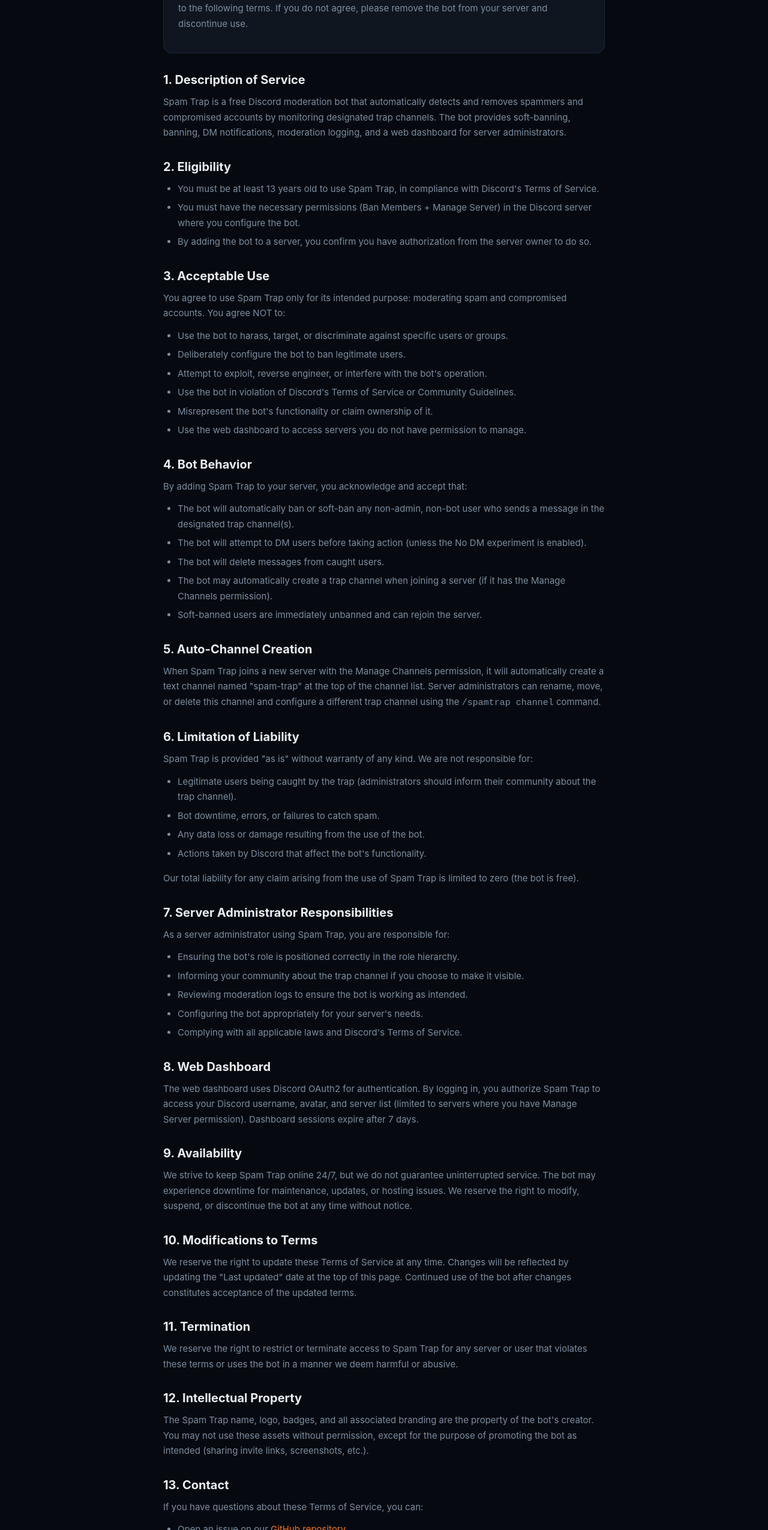
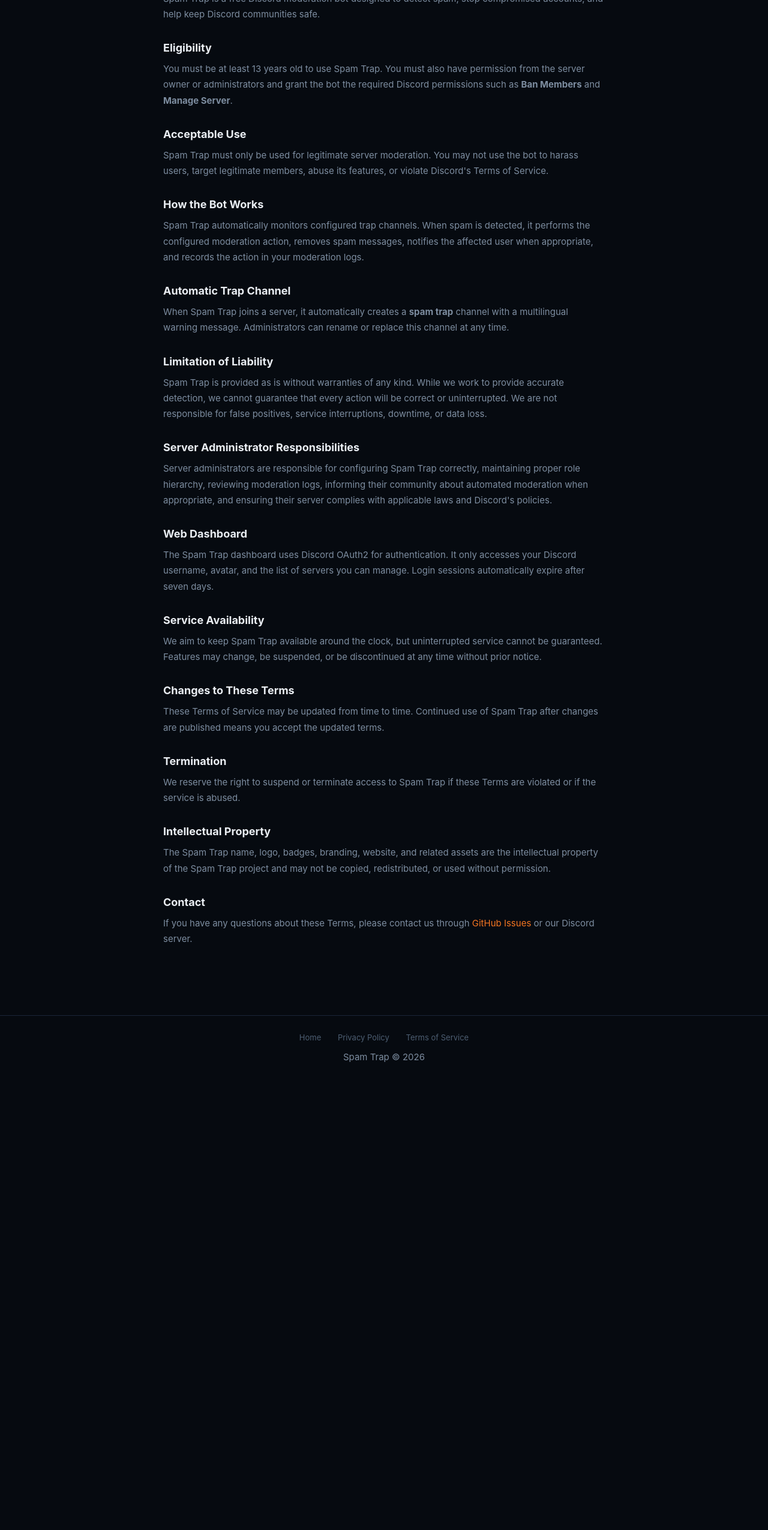
Before and after one commit to Devil-Novel/spamtrap, a website: page web/public/terms.html in a window 1280 px wide. Shown: the part 250-2800 px from the top of the page at 60% size. After the commit the page ends 2068 px from the top, so only its background shows below. Drawn offline with Linux system fonts and the light colour scheme.

Commit message:
Version1-Update19

```diff
--- a/web/public/terms.html
+++ b/web/public/terms.html
@@ -14,106 +14,72 @@
 .nav-brand{display:flex;align-items:center;gap:10px;font:700 17px var(--font)}
 .nav-brand img{height:28px}
 .nav-brand span{background:linear-gradient(135deg,#ff9240,var(--orange),#e83535);-webkit-background-clip:text;-webkit-text-fill-color:transparent}
+.nav-links{display:flex;align-items:center;gap:4px}
+.nav-links a{color:var(--text);font:500 14px var(--font);padding:7px 13px;border-radius:8px;transition:all .15s}
+.nav-links a:hover{background:rgba(255,255,255,.05)}
 .container{max-width:800px;margin:0 auto;padding:90px 32px 60px}
 h1{font-size:32px;margin-bottom:8px;font-weight:800}
 .subtitle{color:var(--text2);font-size:14px;margin-bottom:40px}
-h2{font-size:20px;margin:32px 0 12px;color:var(--text);font-weight:700}
-p,li{font-size:15px;color:var(--text2);line-height:1.7;margin-bottom:12px}
-ul{padding-left:24px;margin-bottom:16px}
-li{margin-bottom:6px}
-.card{background:var(--surface);border:1px solid var(--border);border-radius:14px;padding:24px;margin-bottom:20px}
+h3{font-size:18px;margin:32px 0 12px;color:var(--text);font-weight:700}
+p{font-size:15px;color:var(--text2);line-height:1.75;margin-bottom:14px}
+code{background:var(--surface);padding:2px 6px;border-radius:4px;font-size:13px;color:var(--orange)}
 .footer{padding:28px 32px;text-align:center;color:var(--text3);font-size:13px;border-top:1px solid var(--border);margin-top:40px}
-.footer a{margin:0 12px}
+.footer a{color:var(--text3);margin:0 12px}
+.footer a:hover{color:var(--orange)}
 </style>
 </head>
 <body>
 <nav class="nav">
   <a href="/" style="text-decoration:none"><div class="nav-brand"><img src="/nav-logo.png" alt="Spam Trap" style="height:28px"><span>SPAM TRAP</span></div></a>
+  <div class="nav-links">
+    <a href="/">Home</a>
+    <a href="/privacy">Privacy</a>
+    <a href="/terms">Terms</a>
+  </div>
 </nav>
 
 <div class="container">
 <h1>Terms of Service</h1>
 <p class="subtitle">Last updated: July 7, 2026</p>
 
-<div class="card">
-<p>By adding Spam Trap ("the Bot") to your Discord server or using the web dashboard, you agree to the following terms. If you do not agree, please remove the bot from your server and discontinue use.</p>
-</div>
+<h3>Service Overview</h3>
+<p>Spam Trap is a free Discord moderation bot designed to detect spam, stop compromised accounts, and help keep Discord communities safe.</p>
 
-<h2>1. Description of Service</h2>
-<p>Spam Trap is a free Discord moderation bot that automatically detects and removes spammers and compromised accounts by monitoring designated trap channels. The bot provides soft-banning, banning, DM notifications, moderation logging, and a web dashboard for server administrators.</p>
+<h3>Eligibility</h3>
+<p>You must be at least 13 years old to use Spam Trap. You must also have permission from the server owner or administrators and grant the bot the required Discord permissions such as <strong>Ban Members</strong> and <strong>Manage Server</strong>.</p>
 
-<h2>2. Eligibility</h2>
-<ul>
-<li>You must be at least 13 years old to use Spam Trap, in compliance with Discord's Terms of Service.</li>
-<li>You must have the necessary permissions (Ban Members + Manage Server) in the Discord server where you configure the bot.</li>
-<li>By adding the bot to a server, you confirm you have authorization from the server owner to do so.</li>
-</ul>
+<h3>Acceptable Use</h3>
+<p>Spam Trap must only be used for legitimate server moderation. You may not use the bot to harass users, target legitimate members, abuse its features, or violate Discord's Terms of Service.</p>
 
-<h2>3. Acceptable Use</h2>
-<p>You agree to use Spam Trap only for its intended purpose: moderating spam and compromised accounts. You agree NOT to:</p>
-<ul>
-<li>Use the bot to harass, target, or discriminate against specific users or groups.</li>
-<li>Deliberately configure the bot to ban legitimate users.</li>
-<li>Attempt to exploit, reverse engineer, or interfere with the bot's operation.</li>
-<li>Use the bot in violation of Discord's Terms of Service or Community Guidelines.</li>
-<li>Misrepresent the bot's functionality or claim ownership of it.</li>
-<li>Use the web dashboard to access servers you do not have permission to manage.</li>
-</ul>
+<h3>How the Bot Works</h3>
+<p>Spam Trap automatically monitors configured trap channels. When spam is detected, it performs the configured moderation action, removes spam messages, notifies the affected user when appropriate, and records the action in your moderation logs.</p>
 
-<h2>4. Bot Behavior</h2>
-<p>By adding Spam Trap to your server, you acknowledge and accept that:</p>
-<ul>
-<li>The bot will automatically ban or soft-ban any non-admin, non-bot user who sends a message in the designated trap channel(s).</li>
-<li>The bot will attempt to DM users before taking action (unless the No DM experiment is enabled).</li>
-<li>The bot will delete messages from caught users.</li>
-<li>The bot may automatically create a trap channel when joining a server (if it has the Manage Channels permission).</li>
-<li>Soft-banned users are immediately unbanned and can rejoin the server.</li>
-</ul>
+<h3>Automatic Trap Channel</h3>
+<p>When Spam Trap joins a server, it automatically creates a <strong>spam trap</strong> channel with a multilingual warning message. Administrators can rename or replace this channel at any time.</p>
 
-<h2>5. Auto-Channel Creation</h2>
-<p>When Spam Trap joins a new server with the Manage Channels permission, it will automatically create a text channel named "spam-trap" at the top of the channel list. Server administrators can rename, move, or delete this channel and configure a different trap channel using the <code>/spamtrap channel</code> command.</p>
+<h3>Limitation of Liability</h3>
+<p>Spam Trap is provided as is without warranties of any kind. While we work to provide accurate detection, we cannot guarantee that every action will be correct or uninterrupted. We are not responsible for false positives, service interruptions, downtime, or data loss.</p>
 
-<h2>6. Limitation of Liability</h2>
-<p>Spam Trap is provided "as is" without warranty of any kind. We are not responsible for:</p>
-<ul>
-<li>Legitimate users being caught by the trap (administrators should inform their community about the trap channel).</li>
-<li>Bot downtime, errors, or failures to catch spam.</li>
-<li>Any data loss or damage resulting from the use of the bot.</li>
-<li>Actions taken by Discord that affect the bot's functionality.</li>
-</ul>
-<p>Our total liability for any claim arising from the use of Spam Trap is limited to zero (the bot is free).</p>
+<h3>Server Administrator Responsibilities</h3>
+<p>Server administrators are responsible for configuring Spam Trap correctly, maintaining proper role hierarchy, reviewing moderation logs, informing their community about automated moderation when appropriate, and ensuring their server complies with applicable laws and Discord's policies.</p>
 
-<h2>7. Server Administrator Responsibilities</h2>
-<p>As a server administrator using Spam Trap, you are responsible for:</p>
-<ul>
-<li>Ensuring the bot's role is positioned correctly in the role hierarchy.</li>
-<li>Informing your community about the trap channel if you choose to make it visible.</li>
-<li>Reviewing moderation logs to ensure the bot is working as intended.</li>
-<li>Configuring the bot appropriately for your server's needs.</li>
-<li>Complying with all applicable laws and Discord's Terms of Service.</li>
-</ul>
+<h3>Web Dashboard</h3>
+<p>The Spam Trap dashboard uses Discord OAuth2 for authentication. It only accesses your Discord username, avatar, and the list of servers you can manage. Login sessions automatically expire after seven days.</p>
 
-<h2>8. Web Dashboard</h2>
-<p>The web dashboard uses Discord OAuth2 for authentication. By logging in, you authorize Spam Trap to access your Discord username, avatar, and server list (limited to servers where you have Manage Server permission). Dashboard sessions expire after 7 days.</p>
+<h3>Service Availability</h3>
+<p>We aim to keep Spam Trap available around the clock, but uninterrupted service cannot be guaranteed. Features may change, be suspended, or be discontinued at any time without prior notice.</p>
 
-<h2>9. Availability</h2>
-<p>We strive to keep Spam Trap online 24/7, but we do not guarantee uninterrupted service. The bot may experience downtime for maintenance, updates, or hosting issues. We reserve the right to modify, suspend, or discontinue the bot at any time without notice.</p>
+<h3>Changes to These Terms</h3>
+<p>These Terms of Service may be updated from time to time. Continued use of Spam Trap after changes are published means you accept the updated terms.</p>
 
-<h2>10. Modifications to Terms</h2>
-<p>We reserve the right to update these Terms of Service at any time. Changes will be reflected by updating the "Last updated" date at the top of this page. Continued use of the bot after changes constitutes acceptance of the updated terms.</p>
+<h3>Termination</h3>
+<p>We reserve the right to suspend or terminate access to Spam Trap if these Terms are violated or if the service is abused.</p>
 
-<h2>11. Termination</h2>
-<p>We reserve the right to restrict or terminate access to Spam Trap for any server or user that violates these terms or uses the bot in a manner we deem harmful or abusive.</p>
+<h3>Intellectual Property</h3>
+<p>The Spam Trap name, logo, badges, branding, website, and related assets are the intellectual property of the Spam Trap project and may not be copied, redistributed, or used without permission.</p>
 
-<h2>12. Intellectual Property</h2>
-<p>The Spam Trap name, logo, badges, and all associated branding are the property of the bot's creator. You may not use these assets without permission, except for the purpose of promoting the bot as intended (sharing invite links, screenshots, etc.).</p>
-
-<h2>13. Contact</h2>
-<p>If you have questions about these Terms of Service, you can:</p>
-<ul>
-<li>Open an issue on our <a href="https://github.com/aimanmoustafa/spamtrap" target="_blank">GitHub repository</a>.</li>
-<li>Contact us through Discord.</li>
-</ul>
+<h3>Contact</h3>
+<p>If you have any questions about these Terms, please contact us through <a href="https://github.com/aimanmoustafa/spamtrap" target="_blank">GitHub Issues</a> or our Discord server.</p>
 
 </div>
 
```
Also changed, not shown: web/public/index.html (+2 -0 lines), web/public/privacy.html (+34 -67 lines), web/server.js (+9 -0 lines).
